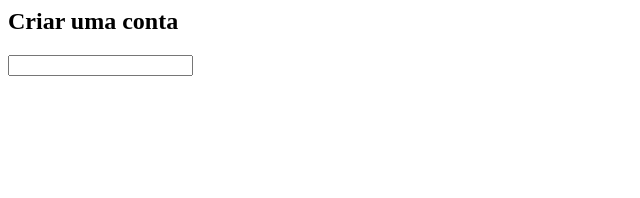
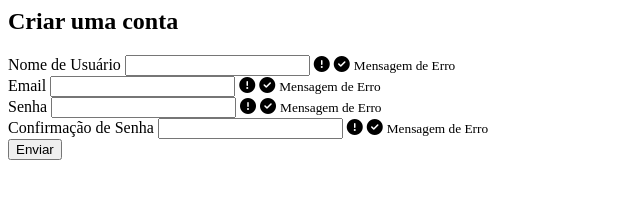
Before and after one commit to bonnamainmichelle/Criar-uma-conta, a website: page index.html in a window 1280 px wide. Shown: the whole page, without its empty margins (0-640 px from the left). Drawn offline with Linux system fonts and the light colour scheme.

Commit message:
1 file modified

```diff
--- a/index.html
+++ b/index.html
@@ -5,12 +5,37 @@
 
   <form class="form" id="form">
     <div class="form-control">
-      <label for=""></label>
-      <input type="text" />
-      <i></i>
-      <i></i>
-      <small></small>
+      <label for="username">Nome de Usuário</label>
+      <input type="text" id="username" />
+      <i class="fas fa-exclamation-circle"></i>
+      <i class="fas fa-check-circle"></i>
+      <small>Mensagem de Erro</small>
     </div>
+
+    <div class="form-control">
+    <label for="email">Email</label>
+    <input type="text" id="email" />
+    <i class="fas fa-exclamation-circle"></i>
+    <i class="fas fa-check-circle"></i>
+    <small>Mensagem de Erro</small>
+  </div>
+
+  <div class="form-control">
+  <label for="password">Senha</label>
+  <input type="text" id="password" />
+  <i class="fas fa-exclamation-circle"></i>
+  <i class="fas fa-check-circle"></i>
+  <small>Mensagem de Erro</small>
+</div>
+
+<div class="form-control">
+<label for="password-confirmation">Confirmação de Senha</label>
+<input type="text" id="password-confirmation" />
+<i class="fas fa-exclamation-circle"></i>
+<i class="fas fa-check-circle"></i>
+<small>Mensagem de Erro</small>
+</div>
+<button type="submit">Enviar</button>
   </form>
   <script
     src="https://kit.fontawesome.com/7d39a89dea.js"
```
